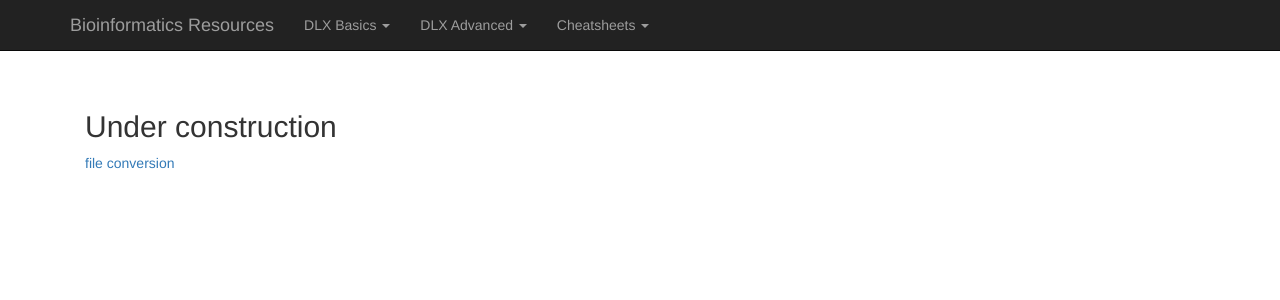
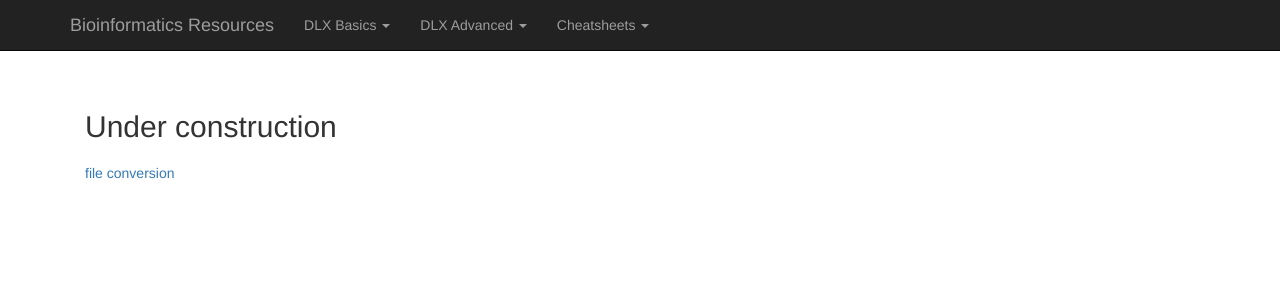
Before and after one commit to karajones/karajones.github.io, a Jekyll site: the page built from index.md, in a window 1280 px wide. Shown: the top 300 px of the page. Built offline with Jekyll 4.4.1, drawn with Linux system fonts in a browser that asks for light colours; nearby versions of some CDN libraries; our own code applies the rules of GitHub Pages for plain Markdown files.

Commit message:
Update style.scss

```diff
--- a/css/style.scss
+++ b/css/style.scss
@@ -15,3 +15,7 @@ body {
 .content {
   padding: 40px 15px;
 }
+
+p {
+  padding-top: 10px;
+}
```
